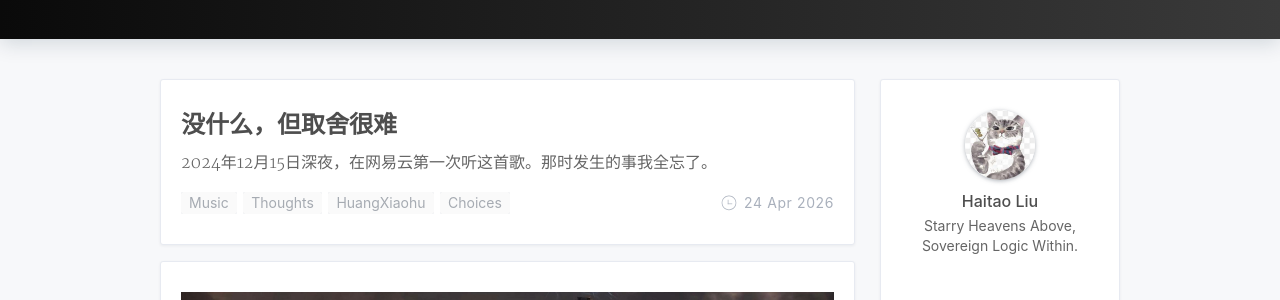
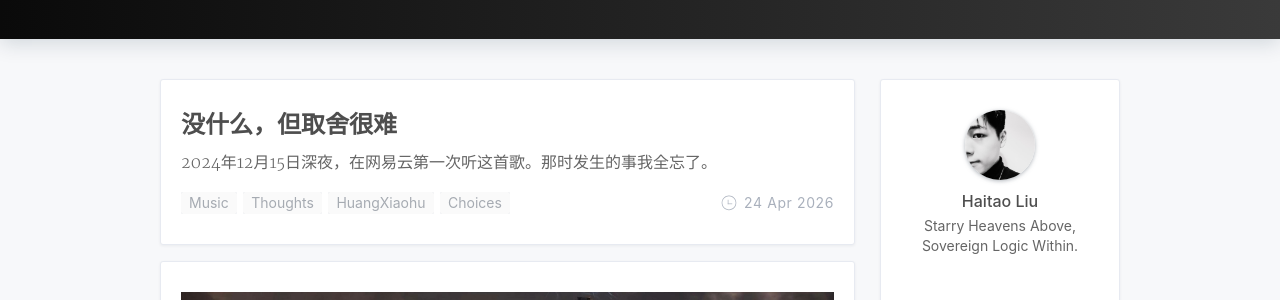
Before and after one commit to kirinzer/kirinzer.github.io, a Jekyll site: the page built from index.html, in a window 1280 px wide. Shown: the part 421-721 px from the top of the page. Built offline with Jekyll 4.4.1, drawn with Linux system fonts in a browser that asks for light colours; nearby versions of some CDN libraries; the list of posts is cut into pages by our own code; a style sheet for code colours, icons or effects is not loaded.

Commit message:
Change avatar

```diff
--- a/_config.yml
+++ b/_config.yml
@@ -27,7 +27,7 @@ footer:
 author: 'Haitao Liu'
 nickname: 'Kirinzer'
 bio: 'Starry Heavens Above, Sovereign Logic Within.'
-avatar: '/assets/img/avatar.jpeg'
+avatar: '/assets/img/black-avatar-240px.jpg'
 
 # Search
 search: true
```
Also changed, not shown: assets/img/black-avatar-240px.jpg (added).
